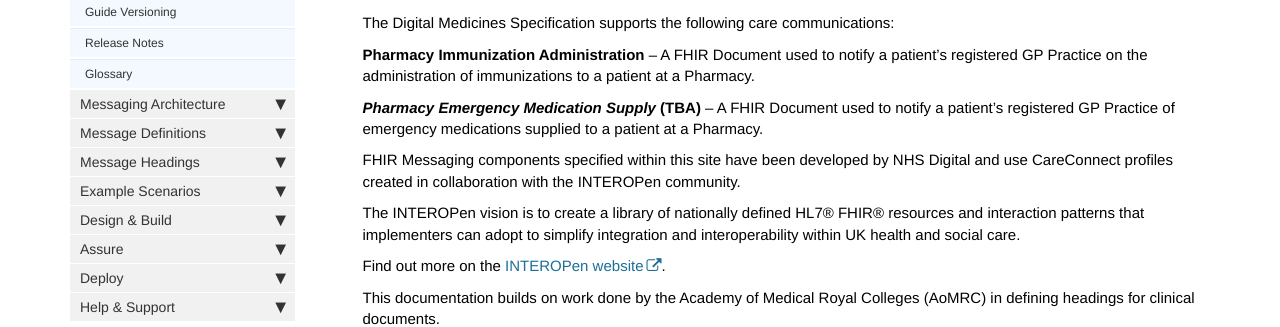
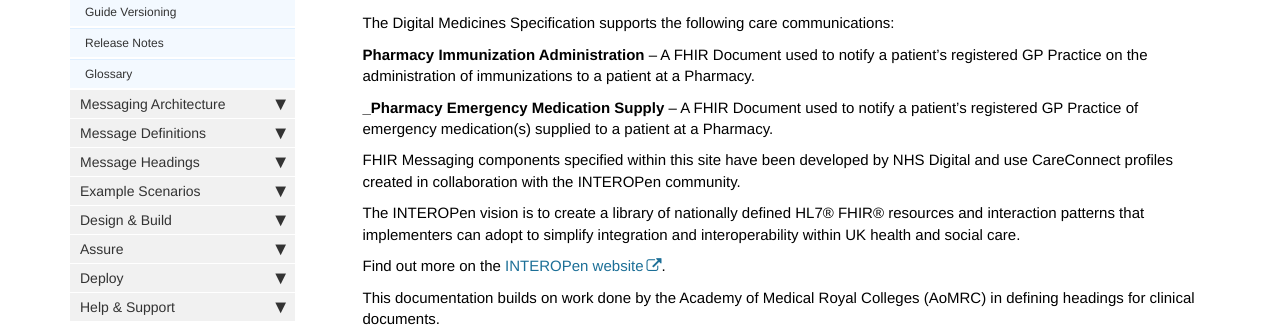
Before and after one commit to nhsconnect/ITK-FHIR-Digital-Medicines, a Jekyll site: the page built from index.md, in a window 1280 px wide and 1209 px high. Shown: the part 298-625 px from the top of the window. Built offline with Jekyll 4.4.1, drawn with Linux system fonts in a browser that asks for light colours; nearby versions of some CDN libraries; comment, search, counter and statistics services are not loaded.

Commit message:
Updated Emergency Supply documentation

```diff
--- a/index.md
+++ b/index.md
@@ -15,7 +15,7 @@ The Digital Medicines Specification supports the following care communications:
 
 **Pharmacy Immunization Administration** – A FHIR Document used to notify a patient's registered GP Practice on the administration of immunizations to a patient at a Pharmacy.
 
-**_Pharmacy Emergency Medication Supply_ (TBA)** – A FHIR Document used to notify a patient's registered GP Practice of emergency medications supplied to a patient at a Pharmacy.
+**_Pharmacy Emergency Medication Supply** – A FHIR Document used to notify a patient's registered GP Practice of emergency medication(s) supplied to a patient at a Pharmacy.
 
 FHIR Messaging components specified within this site have been developed by NHS Digital and use CareConnect profiles created in collaboration with the INTEROPen community.
 
```
